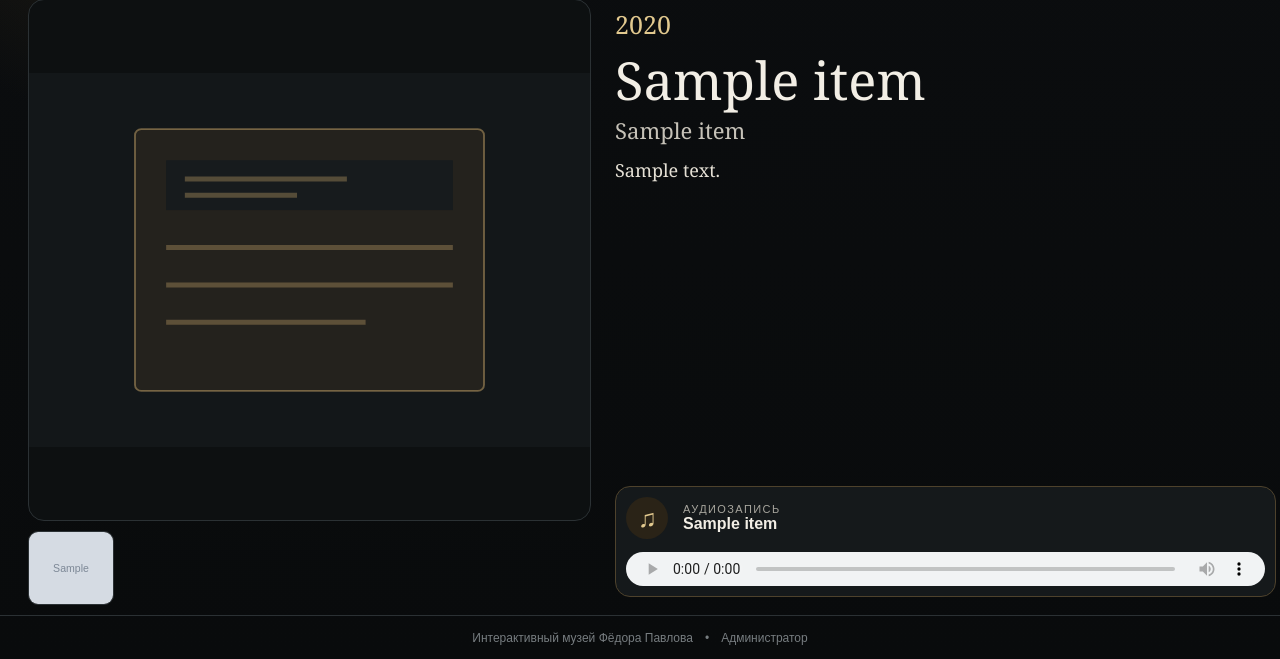
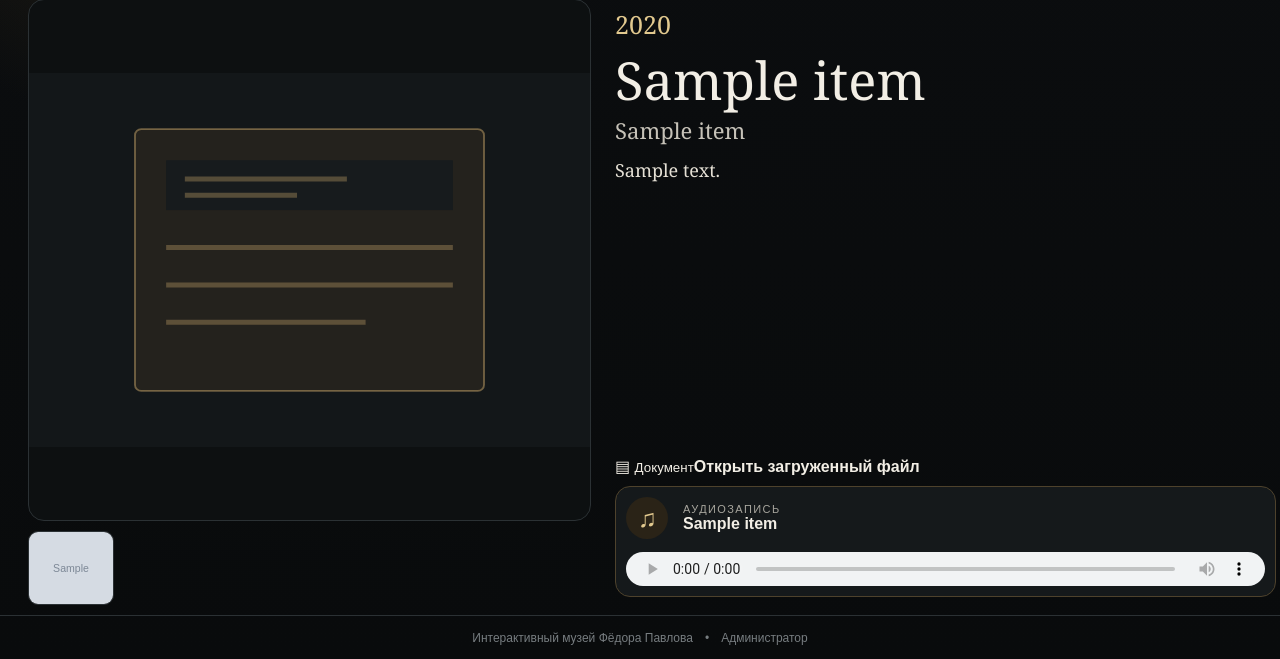
Before and after one commit to asbcorp24/pavlov, a Flask app: template templates/material.html in a window 1280 px wide. Shown: the part 141-800 px from the top of the page. Run offline with Flask 3, Linux system fonts and the light colour scheme; data comes from the database, SQL or seed files in the repository; the template is opened without the code that fills it: most values are stand-ins (such as "Sample title", 1, 10 or a date in 2020); grey boxes marked "Sample" are stand-in pictures.

Commit message:
Show uploaded document attachment on exhibit

```diff
--- a/templates/material.html
+++ b/templates/material.html
@@ -27,6 +27,13 @@
       {% if item.subtitle %}<h2>{{ item.subtitle }}</h2>{% endif %}
       <div class="body-text fit-text" data-fit-text>{{ item.body }}</div>
 
+      {% if item.attachment %}
+      <a class="document-button" href="{{ url_for('static', filename=item.attachment) }}" target="_blank" rel="noopener">
+        <span class="document-icon">▤</span>
+        <span><small>Документ</small><b>Открыть загруженный файл</b></span>
+      </a>
+      {% endif %}
+
       {% if item.audio %}
       <div class="player compact-audio">
         <div class="player-icon">♫</div>
```
